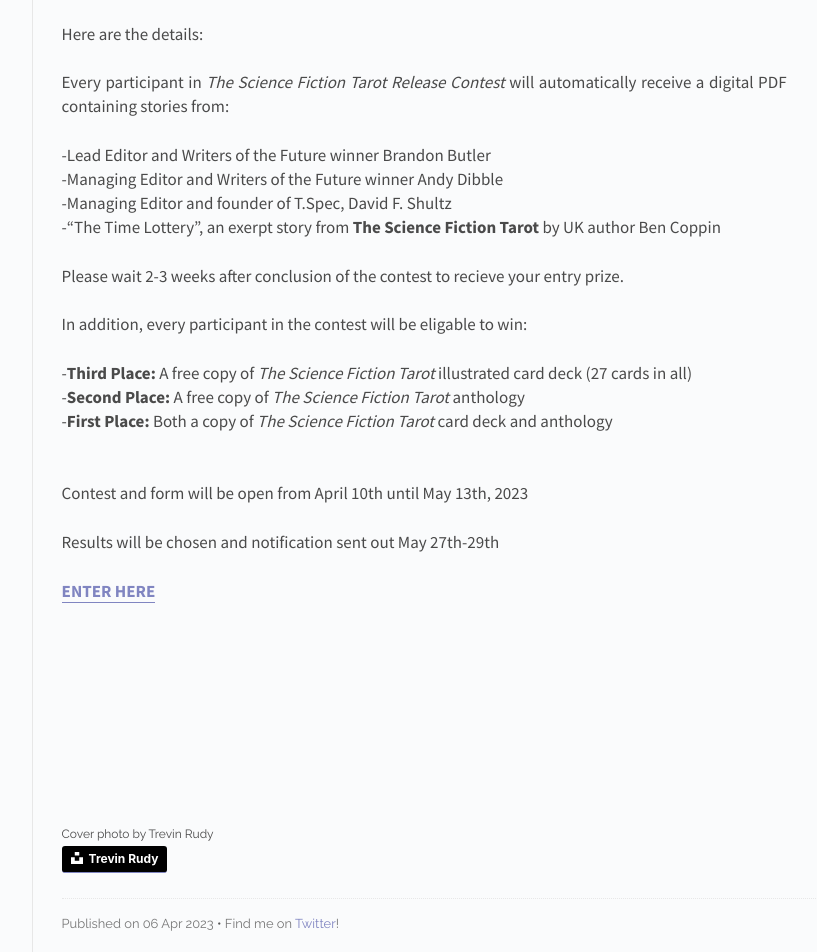
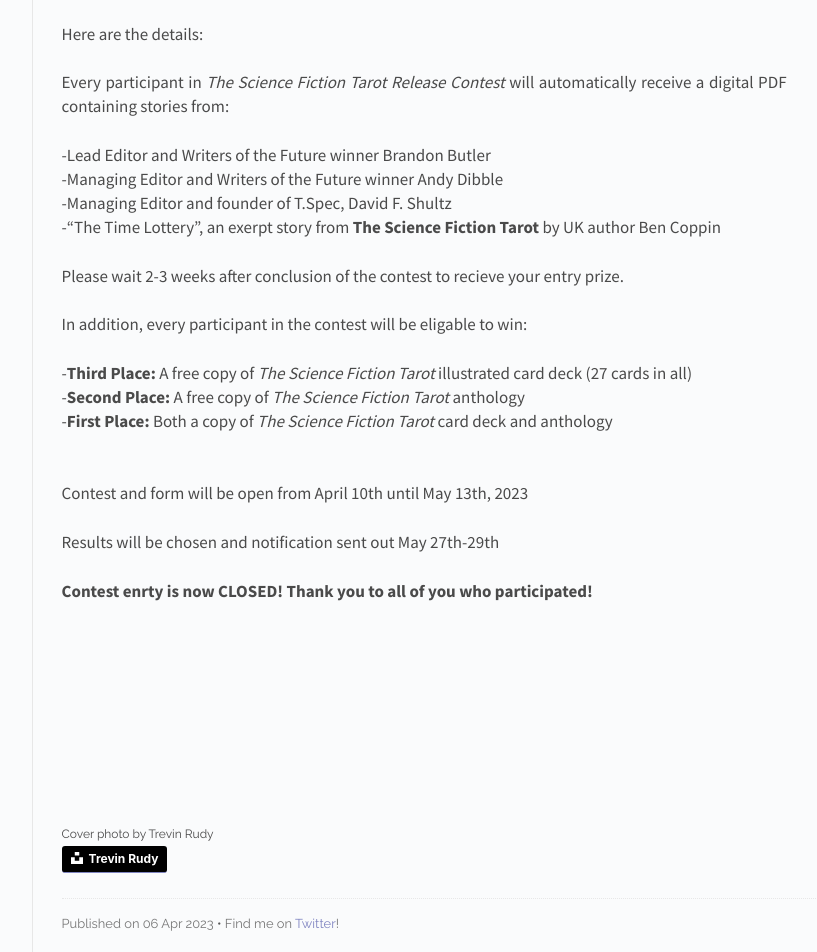
Before and after one commit to Butler-Brand/Butler-Brand.github.io, a Jekyll site: the page built from _posts/2023-04-06-contest-post.md, in a window 1280 px wide. Shown: the part 780-1732 px from the top of the page, without its empty margins (326-1143 px from the left). Built offline with Jekyll 4.4.1, drawn with Linux system fonts in a browser that asks for light colours; Markdown is read by kramdown in place of the engine named in the settings.

Commit message:
Update 2023-04-06-contest-post.md

```diff
--- a/_posts/2023-04-06-contest-post.md
+++ b/_posts/2023-04-06-contest-post.md
@@ -38,7 +38,7 @@
 <br />
 <p>Contest and form will be open from April 10th until May 13th, 2023</p>
 <p>Results will be chosen and notification sent out May 27th-29th</p>
-<strong><a href="https://docs.google.com/forms/d/e/1FAIpQLScZkpbrfx72S20c_dT34l-2EGxGmT6o1mfjIw11WthQzE0fSA/viewform" target="_blank">ENTER HERE</a></strong><br />
+<strong>Contest enrty is now CLOSED! Thank you to all of you who participated!</strong><br />
 
 <p>&nbsp;<p>
 <p>&nbsp;<p>
```
